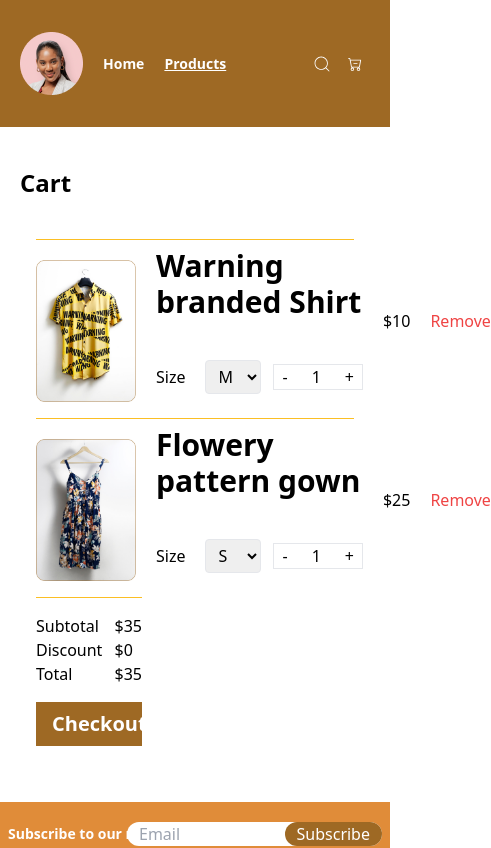
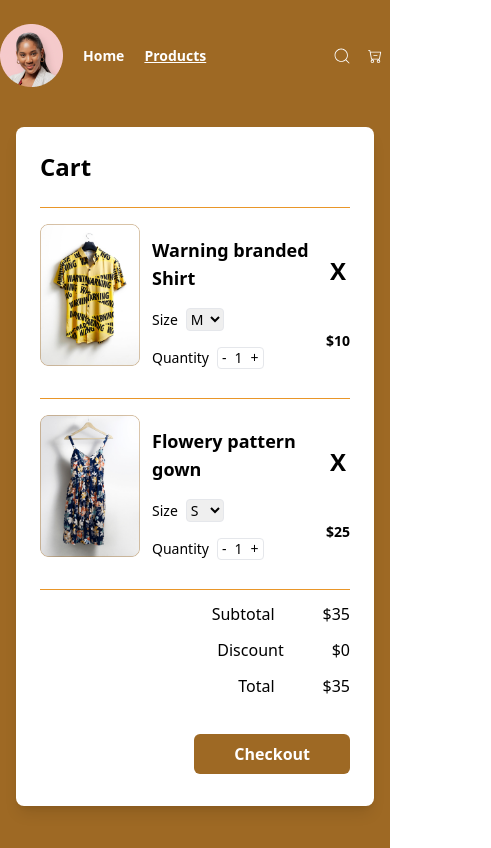
Before and after one commit to SNVibbi/my-fashion-store, a Next.js app: page /cart in a window 390 px wide. Shown: the top 848 px of the page, 491 px wide, since content can reach past the window. Built offline with nearby package versions, Linux system fonts and the light colour scheme.

Commit message:
responsive changes on cart

```diff
--- a/components/Footer.tsx
+++ b/components/Footer.tsx
@@ -3,12 +3,12 @@ import { BsTwitterX } from "react-icons/bs";
 import { FaSquareInstagram } from "react-icons/fa6";
 
 const Footer = () => (
-    <footer className="text-white w-full h-full py-5 px-2">
-        <div className="flex  mb-4 space-x-9  justify-between items-center md:flex:justify-between">
-              <p className="text-sm lg:text-4xl md:text-2xl font-semibold  ">Subscribe to our news letter</p>
+    <footer className="text-white w-full h-full py-5">
+        <div className="flex  mb-4 space-x-9 py-2 px-2 justify-between items-center lg:justify-evenly lg:mb-4 md:flex:justify-between">
+              <p className="text-xs text-wrap lg:text-4xl md:text-2xl font-semibold  ">Subscribe to our news letter</p>
               <div className="flex flex-row-reverse">
-              <input type="email" placeholder="Email" className="text-slate-100 rounded-2xl absolute px-3 md:px-10 lg:px-12"/>
-              <button className=" rounded-2xl relative px-3 md:px-6 lg:px-8" style={{backgroundColor: '#9E6924'}} >Subscribe</button>
+              <input type="email" placeholder="Email" className="text-slate-100 rounded-2xl absolute px-1 md:px-10 md:py-1 lg:py-1 lg:px-16"/>
+              <button className=" rounded-2xl relative md:py-1 px-3 md:px-6 lg:px-10 lg:py-1" style={{backgroundColor: '#9E6924'}} >Subscribe</button>
               </div>
         </div>
         <div className="flex flex-col items-center">
--- a/components/Header.tsx
+++ b/components/Header.tsx
@@ -5,7 +5,7 @@ import { CiSearch } from "react-icons/ci";
 import { BsCartDash } from "react-icons/bs";
 
 const Header = () => (
-  <header className="text-white py-8 px-5 ">
+  <header className="text-white py-6 ">
     <div className="container text-sm mx-auto md:text-2xl flex justify-between items-center" style={{ backgroundColor: '#9E6924'}}>
       <nav className='flex items-center space-x-5 font-semibold md:space-x-9'>
         <Image src={Hero} alt='Hero' />
--- a/pages/cart.tsx
+++ b/pages/cart.tsx
@@ -1,6 +1,6 @@
+import Layout from '@/components/Layout';
+import { useState } from 'react';
 import Image from 'next/image';
-import Layout from '../components/Layout';
-import { useState } from 'react';
 import Link from 'next/link';
 
 const Cart = () => {
@@ -21,52 +21,65 @@ const Cart = () => {
 
   return (
     <Layout>
-      <div className="container mx-auto px-5 py-10 w-full">
-        <h1 className="text-2xl font-bold mb-4">Cart</h1>
-        <div className="bg-white p-4">
+      <main className="min-h-screen md:p-5" style={{ backgroundColor: '#9E6924'}}>
+        <div className="container mx-auto px-4 py-4 md:px-8 md:py-8">
+          <div className="bg-white p-6 rounded-lg shadow-lg md:p-12 md:gap-3">
+            <h1 className="text-2xl font-bold mb-6 md:text-4xl">Cart</h1>
             {cartItems.map(item => (
-            <div key={item.id} className="border-t border-amber-400 border-spacing-1 mt-2 flex space-x-5 items-center mb-4">
+              <div key={item.id} className="flex space-x-3 justify-between md:flex-row items-center md:justify-between border-t pt-4 mt-4" style={{ borderBlockColor: '#e99629'}}>
                 <Image
                   src={item.image} width={100}
-                height={100} alt={item.name} className=" mt-5" />
-              <div className="flex flex-col">
-                <p className='text-3xl mb-8 font-semibold'>{item.name}</p>
-                <div className="flex flex-c items-center space-x-3 mt-2">
-                  <label className="mr-2">Size</label>
-                  <select className="border rounded px-2 py-1" value={item.size}>
+                  height={100} alt={item.name} className="mb-4 md:mb-10" />
+                <div>
+                <div className="flex flex-col md:flex-col md:justify-between ">
+                  <p className='text-lg mb-4 md:mb-4 md:text-3xl font-semibold'>{item.name}</p>
+                  <div className="flex items-center mb-4 md:mb-3">
+                    <label className="mr-2 text-sm md:text-2xl">Size</label>
+                    <select className="border rounded text-sm md:text-2xl md:px-3 " value={item.size} readOnly>
                       <option value="S">S</option>
                       <option value="M">M</option>
                       <option value="L">L</option>
                       <option value="XL">XL</option>
                     </select>
-                <div className="flex items-center border">
-                  <button className="px-2" onClick={() => updateQuantity(item.id, -1)} disabled={item.quantity <= 1}>-</button>
-                  <span className="px-4">{item.quantity}</span>
-                  <button className="px-2" onClick={() => updateQuantity(item.id, 1)}>+</button>
+                  </div>
+                  <div className="flex items-center text-sm">
+                    <label className="mr-2 md:text-2xl">Quantity</label>
+                    <div className="flex border rounded">
+                      <button className="px-1 md:px-3 md:text-xl" onClick={() => updateQuantity(item.id, -1)} disabled={item.quantity <= 1}>-</button>
+                      <span className="px-1 md:px-3 md:text-xl">{item.quantity}</span>
+                      <button className="px-1 md:px-3 md:text-xl" onClick={() => updateQuantity(item.id, 1)}>+</button>
                     </div>
                   </div>
                 </div>
-              <p>${item.price * item.quantity}</p>
-              <button className="ml-4 text-red-500" onClick={() => removeItem(item.id)}>Remove</button>
+                </div>
+                <div className="flex flex-col items-center md:items-end md:flex-row md:space-x-4">
+                  <div className='flex flex-col justify-between gap-7 text-sm font-semibold'>
+                    <button className="mb-4 md:mb-3 md:text-3xl text-2xl" onClick={() => removeItem(item.id)}>X</button>
+                    <p className="font-bold md:text-2xl">${item.price * item.quantity}</p>
+                  </div>
+                </div>
               </div>
             ))}
-          <div className="flex  justify-between w-1/3 items-center border-t border-amber-400 pt-4 mt-4">
-            <div>
+            <div className='flex flex-col items-end gap-3 mt-4 border-t mb-2 space-x-6 md:gap-7 md:text-2xl' style={{ borderBlockColor: '#e99629'}}>
+              <div className='flex justify-between gap-12 mt-3'>
                 <p>Subtotal</p>
-              <p>Discount</p>
-              <p>Total</p>
-            </div>
-            <div>
-              <p>${subtotal}</p>
-              <p>$0</p>
                 <p>${subtotal}</p>
               </div>
+              <div className='flex justify-between gap-12'>
+                <p>Discount</p>
+                <p>$0</p>
+              </div>
+              <div className='flex justify-between gap-12 md:border-t' style={{ borderBlockColor: '#e99629'}}>
+                <p>Total</p>
+                <p>${subtotal}</p>
               </div>
               <Link href="/checkout">
-          <button className="text-white py-2 px-4 mt-4 w-1/3 font-semibold text-xl" style={{backgroundColor: '#9E6924'}}>Checkout</button>
+                <button className="text-white text-center py-2 px-10 mt-6 rounded-md font-semibold flex justify-items-end gap-3" style={{ backgroundColor: '#9E6924'}}>Checkout</button>
               </Link>
             </div>
           </div>
+        </div>
+      </main>
     </Layout>
   );
 };
```
Also changed, not shown: styles/globals.css (line endings or trailing spaces). Lines whose indentation alone changed are shown as unchanged.
